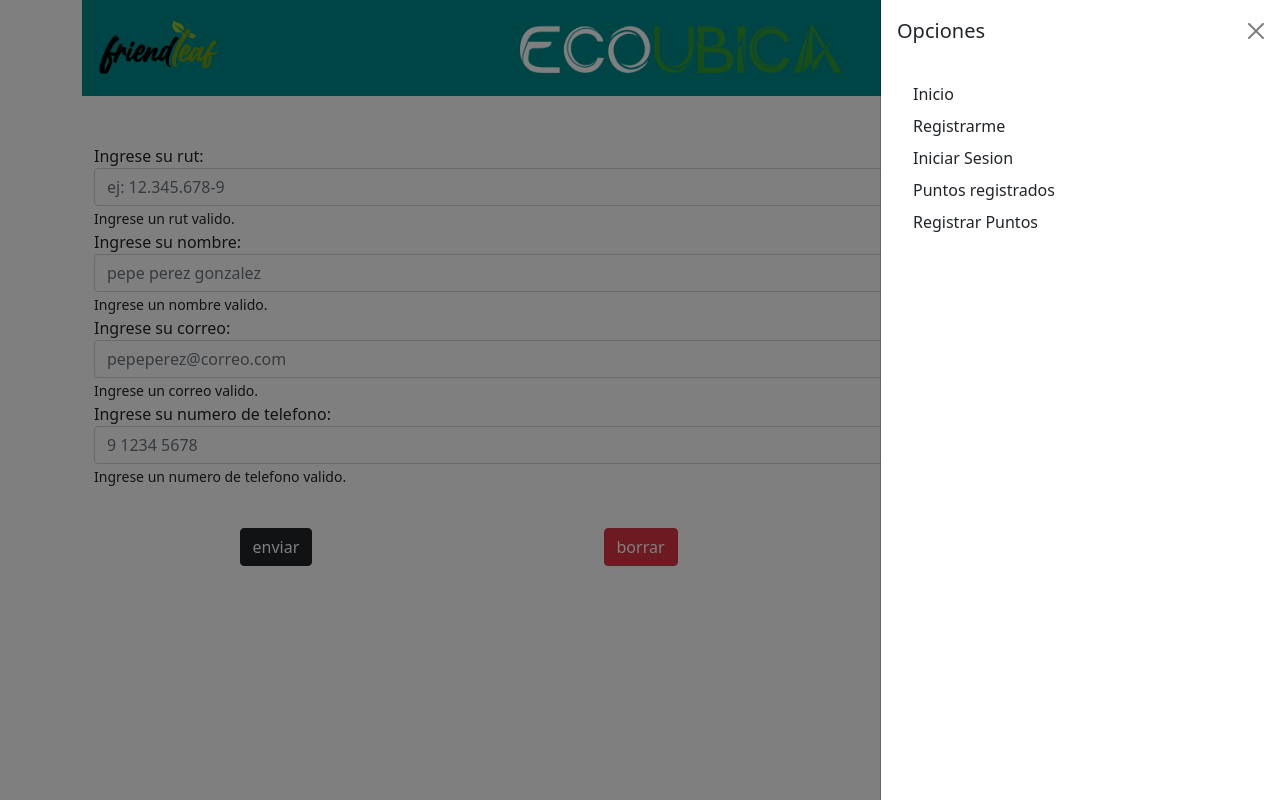
After one commit to benjamom/FriendLeaf2, a Django app: page /registro in a window 1280 px wide, after a click that opens the changed part. The commit adds this page. Run offline with Django 4.2, Linux system fonts and the light colour scheme.

Commit message:
PuedenTrabajar

```diff
--- a/Ecoubica/models.py
+++ b/Ecoubica/models.py
@@ -1,4 +1,5 @@
 from django.db import models
+from django.contrib.auth.models import AbstractUser
 
 class location(models.Model):
     name = models.CharField(max_length=250, verbose_name = 'Punto Verde')
--- a/Ecoubica/static/tu_app/style.css
+++ b/Ecoubica/static/tu_app/style.css
@@ -1,5 +1,21 @@
 #mapa{
-    margin-top: 100px;
-    width: 800px;
-    height: 1000px;
+    margin-top: 1;
+    width: 100%;
+    height: 100%;
 }
+#body {
+    display: flex;
+    align-items: center;
+    justify-content: center;
+    height: 100vh;
+    margin: 0;
+}
+#logo1{
+    height: 80px;
+
+
+}
+#logo2{
+    height: 50px;
+
+}
--- a/Ecoubica/templates/map/base.html
+++ b/Ecoubica/templates/map/base.html
@@ -15,9 +15,10 @@
 
 <body>
     <div class="container">
-        <nav class="navbar bg-body-tertiary fixed-top" style="background-color: darkcyan;">
+        <nav class="navbar bg-body-tertiary " style="background-color: darkcyan;">
             <div class="container-fluid">
-                <h3>FriendLeaf</h3>
+                <img src="{% static 'img/logoPagina.png' %}" alt="" id="logo1">
+                <img src="{% static 'img/logo.png' %}" alt="" id="logo2">
                 <button class="navbar-toggler" type="button" data-bs-toggle="offcanvas"
                     data-bs-target="#offcanvasNavbar" aria-controls="offcanvasNavbar" aria-label="Toggle navigation">
                     <span class="bi bi-text-indent-right"></span>
@@ -34,10 +35,10 @@
                                 <a class="dropdown-item" href="{% url 'home' %}">Inicio</a>
                             </li>
                             <li >
-                                <a class="dropdown-item" href="#">Registrarme</a>
+                                <a class="dropdown-item" href="{% url 'registro' %}">Registrarme</a>
                             </li>
                             <li>
-                                <a class="dropdown-item" href="#">Iniciar Sesion</a>
+                                <a class="dropdown-item" href="{% url 'login' %}">Iniciar Sesion</a>
                             </li>
                             <li>
                                 <a class="dropdown-item" href="{% url 'puntos' %}">Puntos registrados</a>
--- a/Ecoubica/templates/map/puntos.html
+++ b/Ecoubica/templates/map/puntos.html
@@ -5,7 +5,7 @@
     <h3>Puntos Verdes</h3>
     <p class="lead">Estos son nuestros puntos verdes registrados por ustedes.</p>
     <ol class="list-group">
-        {% for location in loca%}
+        {% for location in locations%}
         <li class="list-group-item d-flex justify-content-between align-items-start">
             <div class="ms-2 me-auto">
                 <div class="fw-bold">{{ location.name }}</div>
--- /dev/null
+++ b/Ecoubica/templates/registration/registro.html
@@ -0,0 +1,47 @@
+{% extends 'map/base.html' %}
+{% block content %}
+
+<head>
+    <title>Iniciar Sesion</title>
+</head>
+
+<body>
+    <div class="container mt-3">
+        <form action="m">
+            <div class="form-group">
+                <label>Ingrese su rut:</label>
+                <input onblur="validarFormulario()" type="text" class="form-control" placeholder="ej: 12.345.678-9"
+                    id="txtRut" required>
+                <small id="valRut">Ingrese un rut valido.</small>
+                <br>
+                <label>Ingrese su nombre:</label>
+                <input onblur="validarFormulario()" type="text" class="form-control" placeholder="pepe perez gonzalez"
+                    id="txtNombre" required>
+                <small id="valNombre">Ingrese un nombre valido.</small>
+                <br>
+                <label>Ingrese su correo:</label>
+                <input onblur="validarFormulario()" type="email" class="form-control" placeholder="pepeperez@correo.com"
+                    id="txtCorreo" required>
+                <small id="valCorreo">Ingrese un correo valido.</small>
+                <br>
+                <label>Ingrese su numero de telefono:</label>
+                <input onblur="validarFormulario()" type="number" class="form-control" placeholder="9 1234 5678"
+                    id="txtNumero" required>
+                <small id="valNumero">Ingrese un numero de telefono valido.</small>
+                <div>
+                    <br>
+                    <div class="botones d-flex justify-content-evenly mt-3">
+                        <button type="submit" class="btn btn-dark">enviar</button>
+                        <br>
+                        <button type="reset" class="btn btn-danger"> borrar</button>
+                        <br>
+                        <a href="{% url 'home' %}">
+                            <button type="button" class="btn btn-dark">volver</button>
+                        </a>
+                    </div>
+        </form>
+    </div>
+</body>
+
+
+{% endblock %}
--- a/Ecoubica/urls.py
+++ b/Ecoubica/urls.py
@@ -1,9 +1,11 @@
 
-from django.urls import path
-from .views import home,puntos
+from django.urls import path, include
+from .views import home,puntos,registro,login
 
 urlpatterns = [
     path('', home, name = 'home'),
     path('puntos',puntos, name = 'puntos'),
+    path('registro', registro , name = 'registro'),
+    path('login', login , name = 'login'),
 
 ]
--- a/Ecoubica/views.py
+++ b/Ecoubica/views.py
@@ -1,12 +1,11 @@
 from django.shortcuts import render
 import folium
 from .models import location as LocationModel
-from django.views import View
+
 
 def home(request):
 
     locations = LocationModel.objects.all()
-
     initialMap = folium.Map(location=[-33.5000852,-70.6162928], zoom_start=14)
 
     for loc in locations:
@@ -16,9 +15,16 @@
     context ={'map': initialMap._repr_html_(), 'locations':locations}
     return render(request, 'map/home.html', context)
 
+
 def puntos(request):
-
-    loca = LocationModel.objects.all()
+    locations = LocationModel.objects.all()
+    context ={'locations':locations}
+    return render(request,'map/puntos.html', context)
 
 
-    return render(request,'map/puntos.html')
+
+def registro(request):
+    return render(request, 'registration/registro.html')
+
+def login(request):
+    return render(request, 'registration/login.html')
--- a/FriendLeaf/settings.py
+++ b/FriendLeaf/settings.py
@@ -91,6 +91,7 @@
 # Password validation
 # https://docs.djangoproject.com/en/4.2/ref/settings/#auth-password-validators
 
+
 AUTH_PASSWORD_VALIDATORS = [
     {
         'NAME': 'django.contrib.auth.password_validation.UserAttributeSimilarityValidator',
```
Also changed, not shown: Ecoubica/templates/map/home.html (+0 -19 lines), Ecoubica/templates/registration/login.html (added, +28 -0 lines), Ecoubica/migrations/0002_customuser.py (added), Ecoubica/static/img/logo.png (added), Ecoubica/static/img/logoPagina.png (added), db.sqlite3.
